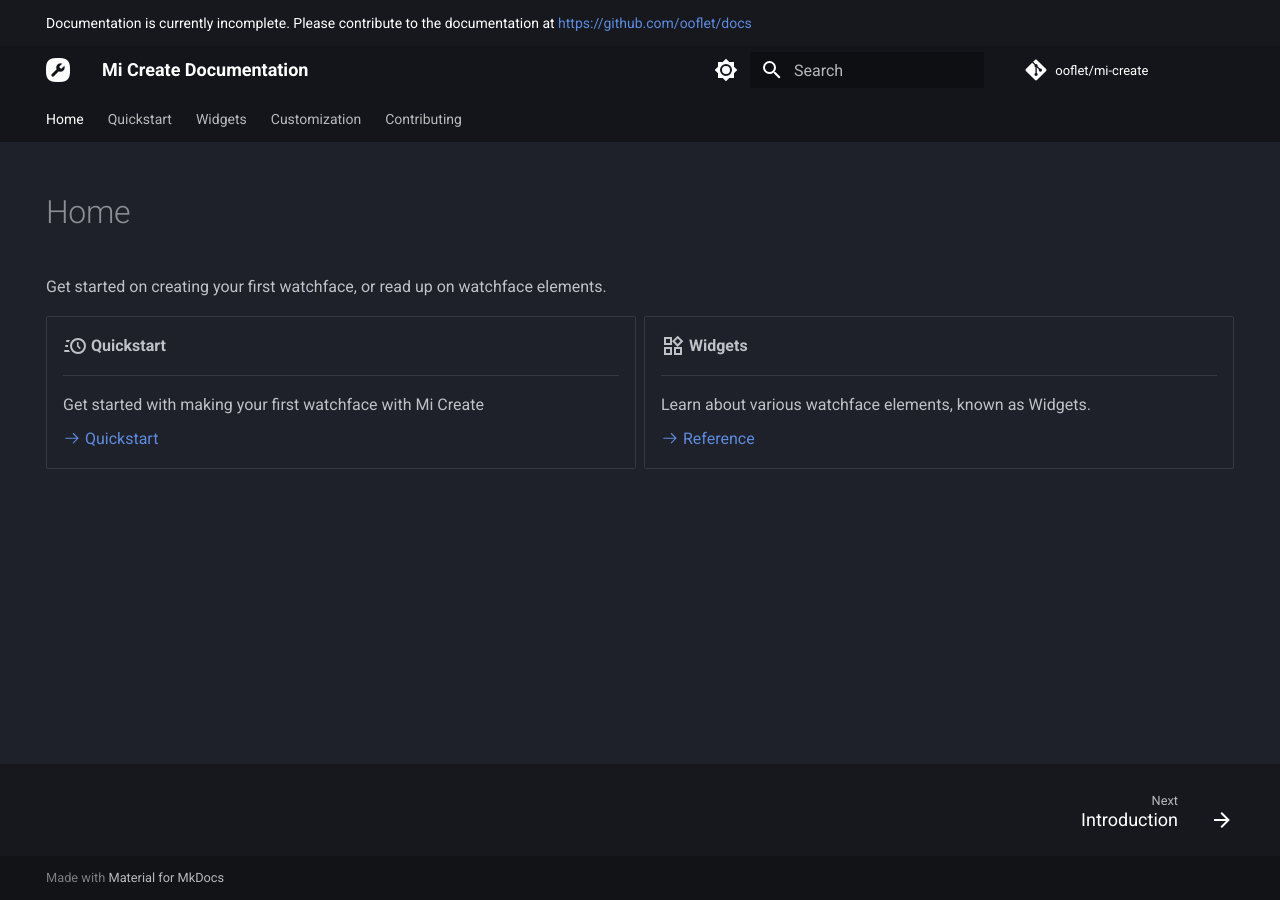
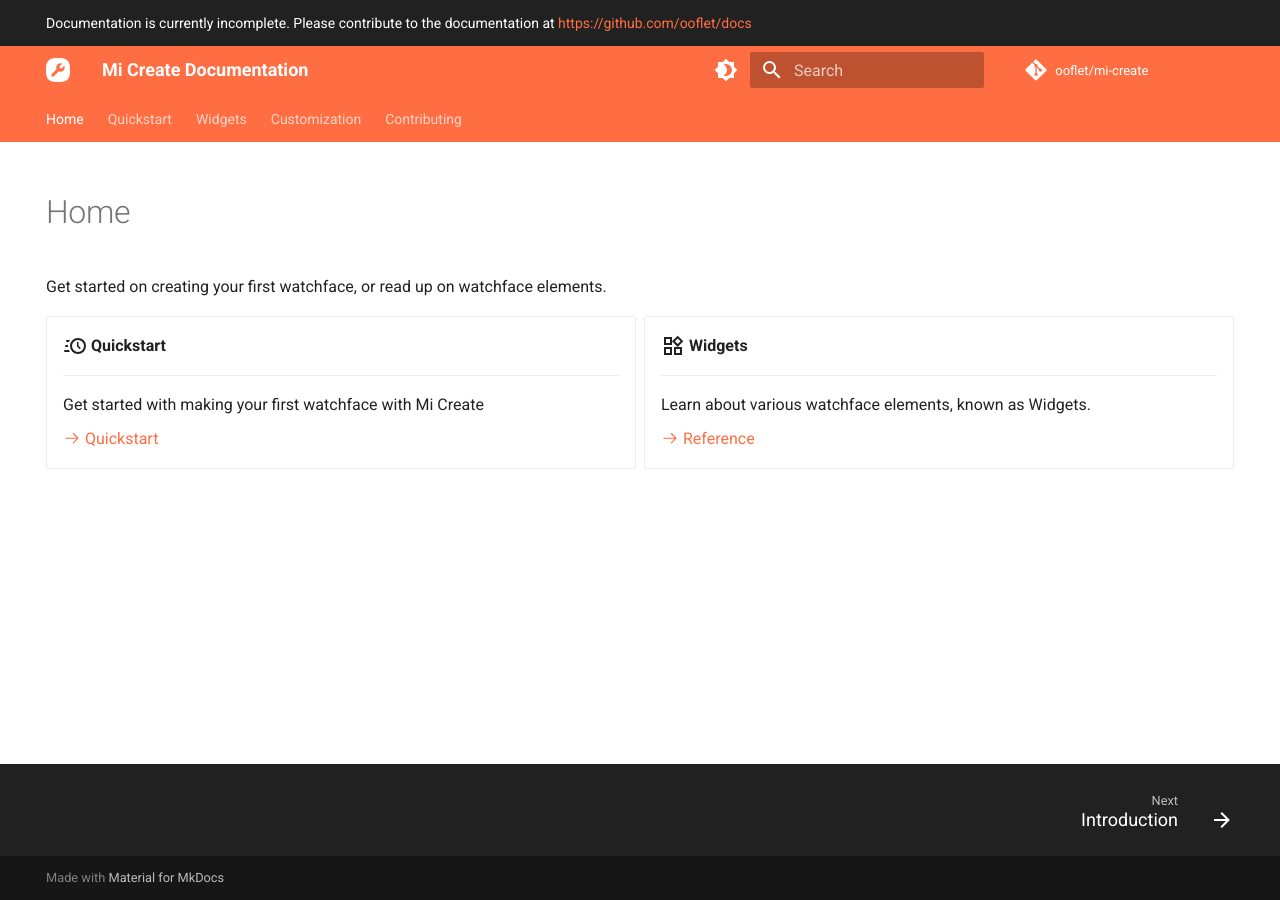
Before and after one commit to ooflet/Mi-Create-docs, an MkDocs documentation site: the page built from docs/index.md, in a window 1280 px wide. Built offline with MkDocs 1.6.1 and Material for MkDocs 9.7.7, drawn with Linux system fonts in a browser that asks for light colours; comment, search, counter and statistics services are not loaded.

Commit message:
removed instant nav

```diff
--- a/mkdocs.yml
+++ b/mkdocs.yml
@@ -7,6 +7,13 @@
   logo: Images/docs_icon.png
   favicon: Images/favicon.png
   palette:
+    # Palette toggle for light mode
+    - scheme: default
+      primary: deep orange
+      accent: orange
+      toggle:
+        icon: material/brightness-4
+        name: Switch to dark mode
 
     # Palette toggle for dark mode
     - scheme: slate
@@ -15,19 +22,11 @@
       toggle:
         icon: material/brightness-7
         name: Switch to light mode
-
-    # Palette toggle for light mode
-    - scheme: default
-      primary: deep orange
-      accent: orange
-      toggle:
-        icon: material/brightness-4
-        name: Switch to dark mode
   features:
     - header.autohide
     - navigation.tabs
     - navigation.top
-    - navigation.instant
+    #- navigation.instant
     - navigation.instant.progress
     - navigation.footer
 
```
